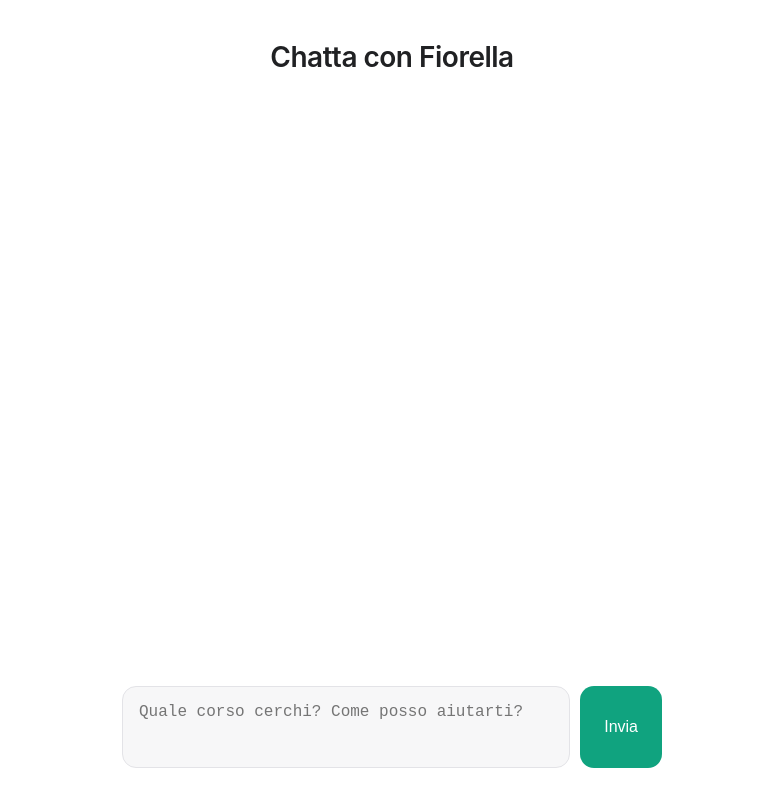
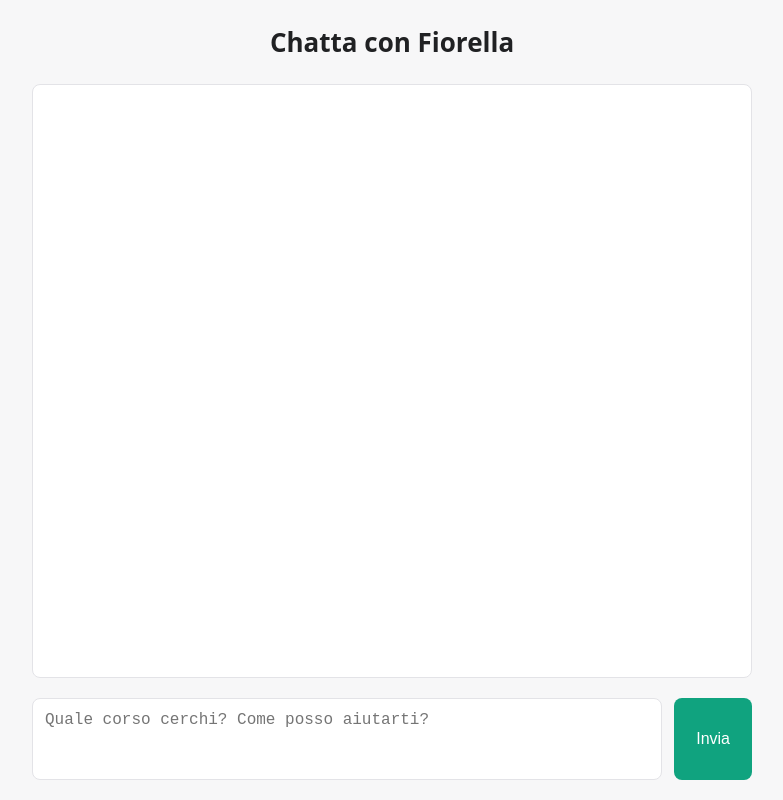
Before and after one commit to christophergrassini/willy-chat-20250622, a website: page public/index.html in a window 1280 px wide. Shown: the whole page, without its empty margins (248-1031 px from the left). Drawn offline with Linux system fonts and the light colour scheme.

Commit message:
Update index.html

```diff
--- a/public/index.html
+++ b/public/index.html
@@ -5,136 +5,75 @@
 <title>Chatta con Fiorella</title>
 <style>
 /* ---------- layout generale ---------- */
-:root {
-  --bg: #fff;
-  --panel: #fff;
-  --border: #e3e3e7;
-  --user: #e9e9eb;
-  --bot: #f7f7f8;
-  --green: #10a37f;
-  font-family: 'Inter', ui-sans-serif, system-ui, sans-serif;
+:root
+
+
+
+
+
+
+
+
+
+
+
+
+
+
+
+
+
+
+
+
+
+
+
+
+
+  {
+  --bg:#f7f7f8;            /* sfondo globale */
+  --panel:#ffffff;         /* box centrale */
+  --border:#e3e3e7;
+  --user:#d2e4ff;          /* bolla utente */
+  --bot:#e9e9eb;           /* bolla bot   */
+  --green:#10a37f;
+  font-family: ui-sans-serif, system-ui, sans-serif;
 }
-
-html, body {
-  height: 100%;
-  margin: 0;
-  background: var(--bg);
+html,body{height:100%;margin:0;background:var(--bg);}
+.container{
+  max-width:720px;margin:0 auto;height:100%;
+  display:flex;flex-direction:column;
 }
-
-.container {
-  max-width: 900px;
-  margin: 0 auto;
-  height: 100vh;
-  display: flex;
-  flex-direction: column;
-  align-items: center;
+h1{margin:24px 0;text-align:center;font-size:26px;color:#202123}
+/* ---------- chat area ---------- */
+.chat-box{
+  flex:1;border:1px solid var(--border);border-radius:8px;
+  padding:24px 32px;background:var(--panel);
+  overflow-y:auto;scroll-behavior:smooth;
 }
-
-h1 {
-  margin: 40px 0 12px 0;
-  text-align: center;
-  font-size: 28px;
-  color: #202123;
-  font-weight: 600;
-  letter-spacing: -0.5px;
+.chat-box::-webkit-scrollbar{width:8px}
+.chat-box::-webkit-scrollbar-thumb{background:#c8c8cb;border-radius:4px}
+/* ---------- messaggi ---------- */
+.message{max-width:100%;padding:14px 18px;border-radius:8px;line-height:1.55;white-space:pre-wrap}
+.message.user{background:var(--user);align-self:flex-end}
+.message.bot {background:var(--bot);align-self:flex-start}
+.message + .message{margin-top:16px}
+/* markdown base */
+.message h3{margin:6px 0;font-size:16px}
+.message ul{margin:6px 0 6px 18px;padding:0}
+.message li{margin:4px 0}
+/* ---------- form ---------- */
+form{display:flex;gap:12px;margin:20px 0}
+textarea{
+  flex:1;resize:none;padding:12px;border:1px solid var(--border);
+  border-radius:8px;font-size:16px;height:56px;background:#fff;
 }
-
-.chat-box {
-  flex: 1;
-  width: 100%;
-  max-width: 540px;
-  border: none;
-  border-radius: 0;
-  padding: 0;
-  background: var(--panel);
-  overflow-y: auto;
-  scroll-behavior: smooth;
-  margin-top: 24px;
-  margin-bottom: 12px;
-  box-shadow: none;
+button{
+  background:var(--green);color:#fff;border:none;border-radius:8px;
+  padding:0 22px;font-size:16px;cursor:pointer
 }
-
-.message {
-  max-width: 80%;
-  padding: 14px 20px;
-  border-radius: 16px;
-  line-height: 1.6;
-  white-space: pre-wrap;
-  font-size: 16px;
-  margin-bottom: 10px;
-  box-shadow: 0 1px 2px rgba(60,60,60,0.04);
-}
-
-.message.user {
-  background: var(--user);
-  align-self: flex-end;
-  color: #222;
-}
-
-.message.bot {
-  background: var(--bot);
-  align-self: flex-start;
-  color: #222;
-}
-
-.message + .message {
-  margin-top: 0;
-}
-
-form {
-  display: flex;
-  gap: 10px;
-  margin: 0 0 32px 0;
-  width: 100%;
-  max-width: 540px;
-}
-
-textarea {
-  flex: 1;
-  resize: none;
-  padding: 16px 16px;
-  border: 1px solid var(--border);
-  border-radius: 14px;
-  font-size: 16px;
-  background: #f7f7f8;
-  color: #222;
-  min-height: 48px;
-  outline: none;
-  box-shadow: none;
-  transition: border 0.2s;
-}
-
-textarea:focus {
-  border: 1.5px solid #10a37f;
-}
-
-button {
-  background: var(--green);
-  color: #fff;
-  border: none;
-  border-radius: 14px;
-  padding: 0 24px;
-  font-size: 16px;
-  font-weight: 500;
-  cursor: pointer;
-  transition: background 0.2s;
-  min-width: 80px;
-  min-height: 48px;
-}
-
-button:hover {
-  background: #0e8a6b;
-}
-
-.chat-box::-webkit-scrollbar {
-  width: 8px;
-  background: transparent;
-}
-
-.chat-box::-webkit-scrollbar-thumb {
-  background: #f0f0f2;
-  border-radius: 4px;
-}
+button:hover{background:#0e8a6b}
 </style>
 </head>
 <body>
```
